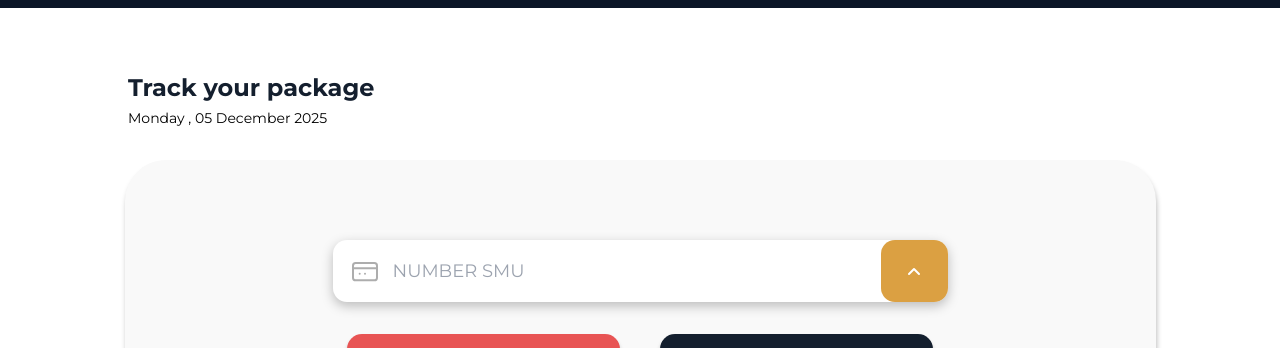
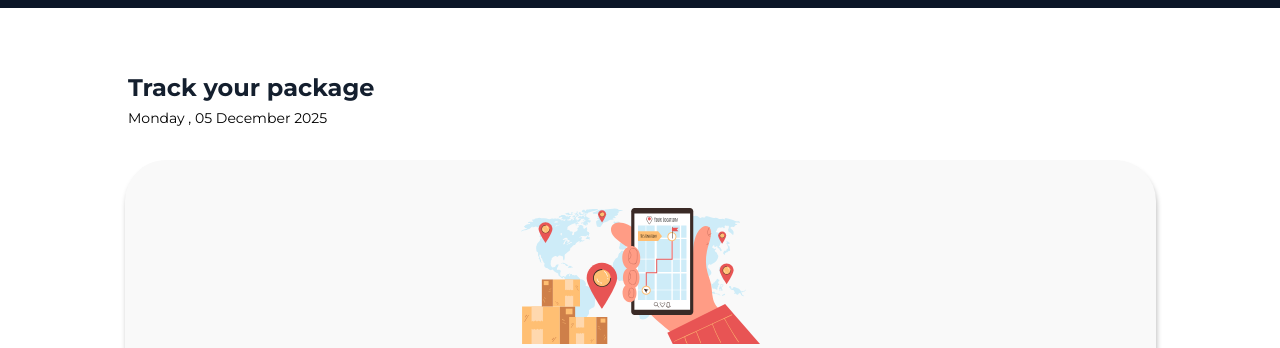
Before and after one commit to diasutsman/ecm-group, a plain HTML site: page tracking.html in a window 1280 px wide. Shown: the part 128-476 px from the top of the page. Drawn offline with nearby package versions, Linux system fonts and the light colour scheme.

Commit message:
Update image source path for tracking hero icon in tracking.html

```diff
--- a/tracking.html
+++ b/tracking.html
@@ -59,7 +59,7 @@
                         <div class="flex flex-col items-center gap-4">
                             <!-- <div class="w-32 h-2 rounded-full bg-orange-200"></div>
                             <div class="w-48 h-32 bg-gradient-to-b from-orange-100 to-orange-200 rounded-3xl"></div> -->
-                            <img src="tracking-hero-icon.svg" alt="">
+                            <img src="assets/svg/tracking-hero-icon.svg" alt="">
                         </div>
                         <div class="flex items-center bg-white"
                             style="width: 615px; height: 62px; border-radius: 14px; box-shadow: 0px 4px 11.9px rgba(0,0,0,0.25);">
```
Also changed, not shown: assets/img/Pict.png (added), assets/svg/tracking-hero-icon.svg (renamed from assets/img/tracking-hero-icon.svg).
